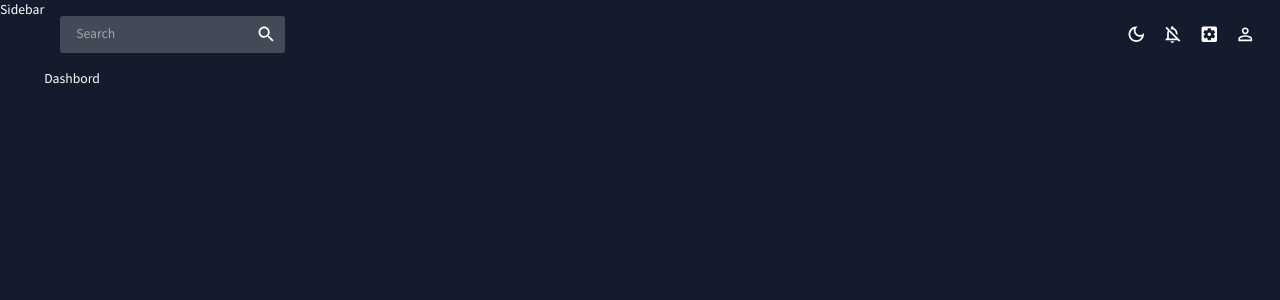
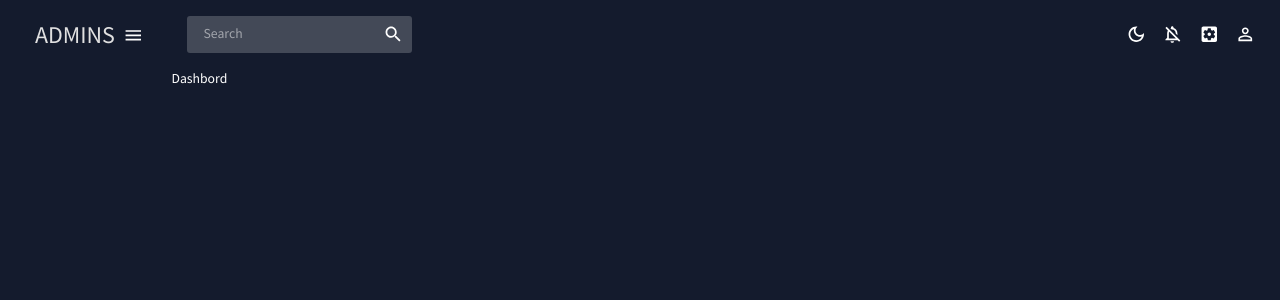
Before and after one commit to BosnaM00/admin-dashboard, a React (Create React App) app: page / in a window 1280 px wide. Shown: the top 300 px of the page. Built offline with nearby package versions, Linux system fonts and the light colour scheme.

Commit message:
Sidebar beta

```diff
--- a/src/scenes/global/SIdebar.jsx
+++ b/src/scenes/global/SIdebar.jsx
@@ -1,5 +1,80 @@
+import { useState } from "react";
+import { ProSidebarProvider, Menu, MenuItem} from 'react-pro-sidebar';
+//import 'react-pro-sidebar/dist/css/styles.css';
+import { Box, IconButton, Typography, useTheme } from "@mui/material";
+import { Link } from "react-router-dom";
+import { tokens } from "../../therme";
+import { HomeOutlined } from "@mui/icons-material";
+import { PeopleOutlined } from "@mui/icons-material/PeopleOutlined";
+import { ContactsOutlined } from "@mui/icons-material/ContactsOutlined";
+import { ReceiptOutlined } from "@mui/icons-material/ReceiptOutlined";
+import { PersonOutlined } from "@mui/icons-material/PersonOutlined";
+import { CalendarTodayOutlined } from "@mui/icons-material/CalendarTodayOutlined";
+import { HelpOutlined } from "@mui/icons-material/HelpOutlined";
+import { BarChartOutlined } from "@mui/icons-material/BarChartOutlined";
+import { PieChartOutlined } from "@mui/icons-material/PieChartOutlined";
+import { TimelineOutlined } from "@mui/icons-material/TimelineOutlined";
+import MenuOutlinedIcon from '@mui/icons-material/MenuOutlined';
+import { MapOutlined } from "@mui/icons-material/MapOutlined";
+
+
 const Sidebar = () => {
-    return <div>Sidebar</div>
-}
+         const theme = useTheme();
+         const colors = tokens(theme.palette.mode);
+        const [isCollapsed, setIsCollapsed] = useState(false);
+        const [selected, setSelected] = useState("Dashboard");
+    return (
+        <Box
+            sx={{
+                "& .pro-sidebar-inner": {
+                    background: `${colors.primary[400]} !important`
+                },
+                "& .pro-icon-wrapper": {
+                    background: "transparent !important",
+                },
+                "& .pro-inner-item": {
+                    padding: "5px 35px 5px 20px !important",
+                },
+                "& .pro-inner-item:hover": {
+                    color: "#868dfb !important",
+                },
+                "& .pro-menu-item:active": {
+                    color: "#6870fa !important",
+                },
+            }}
+        >
+            { <ProSidebarProvider collapsed={isCollapsed}>
+                <Menu iconShape="square">
+                    <MenuItem
+                        onClick={() => setIsCollapsed(!isCollapsed)}
+                        icon ={isCollapsed ? <MenuOutlinedIcon /> : undefined}
+                        style={{
+                            margin: "10px 0 20px 0",
+                            color: colors.grey[100],
+                        }}
+                    >
+                        {!isCollapsed && (
+                            <Box
+                                display="flex"
+                                justifyContent="space-between"
+                                alignItems="center"
+                                ml="15px"
+                            >
+                                <Typography variant="h3" color={colors.grey[100]}>
+                                    ADMINS
+                                </Typography>
+                                <IconButton onClick={() => setIsCollapsed(!isCollapsed)}>
+                                    <MenuOutlinedIcon />
+                                </IconButton>
+
+                            </Box>
+                        )}
+
+                    </MenuItem>
+                </Menu>
+            </ProSidebarProvider> }
+         </Box>
+     );
+};
 
 export default Sidebar;
```
